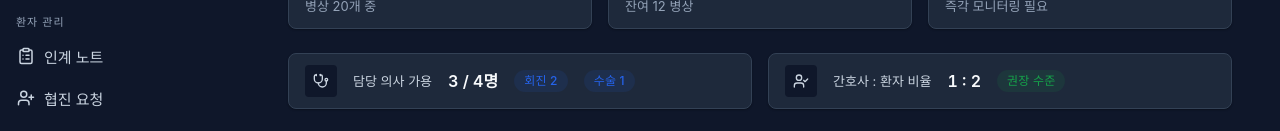
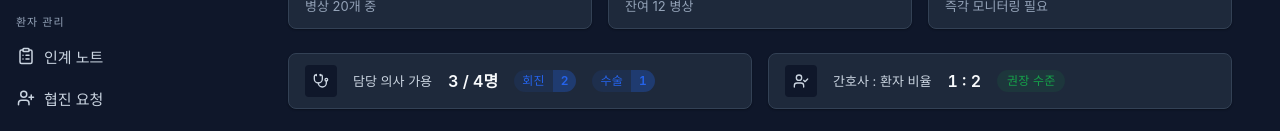
Before and after one commit to hgkim1598/ClinSight, a React (Vite) app: page / in a window 1280 px wide. Shown: the part 188-319 px from the top of the page. Built offline with nearby package versions, Linux system fonts and the light colour scheme; a web font is replaced by a local one.

Commit message:
fix: adjust pill count background contrast and audit hardcoded values
- Soften pill count background to blend naturally with label area
- Audit OverviewPage for hardcoded data (no code changes, report only)

```diff
--- a/src/pages/OverviewPage.css
+++ b/src/pages/OverviewPage.css
@@ -101,6 +101,22 @@
 .capacity-tag--info {
   color: var(--primary);
   background: var(--primary-bg);
+  padding: 0;
+  overflow: hidden;
+  gap: 0;
+}
+
+.capacity-tag__label {
+  padding: 2px 8px;
+}
+
+.capacity-tag__count {
+  padding: 2px 8px;
+  background: color-mix(in srgb, var(--primary) 22%, transparent);
+  color: var(--primary);
+  font-weight: 600;
+  letter-spacing: 0;
+  font-feature-settings: 'tnum';
 }
 
 .capacity-tag--safe {
--- a/src/pages/OverviewPage.tsx
+++ b/src/pages/OverviewPage.tsx
@@ -176,8 +176,14 @@ export default function OverviewPage() {
             <span className="capacity-card__value">
               {DOCTORS_ON_DUTY} / {DOCTORS_TOTAL}명
             </span>
-            <span className="capacity-tag capacity-tag--info">회진 2</span>
-            <span className="capacity-tag capacity-tag--info">수술 1</span>
+            <span className="capacity-tag capacity-tag--info">
+              <span className="capacity-tag__label">회진</span>
+              <span className="capacity-tag__count">2</span>
+            </span>
+            <span className="capacity-tag capacity-tag--info">
+              <span className="capacity-tag__label">수술</span>
+              <span className="capacity-tag__count">1</span>
+            </span>
           </div>
         </div>
         <div className="capacity-card">
```
